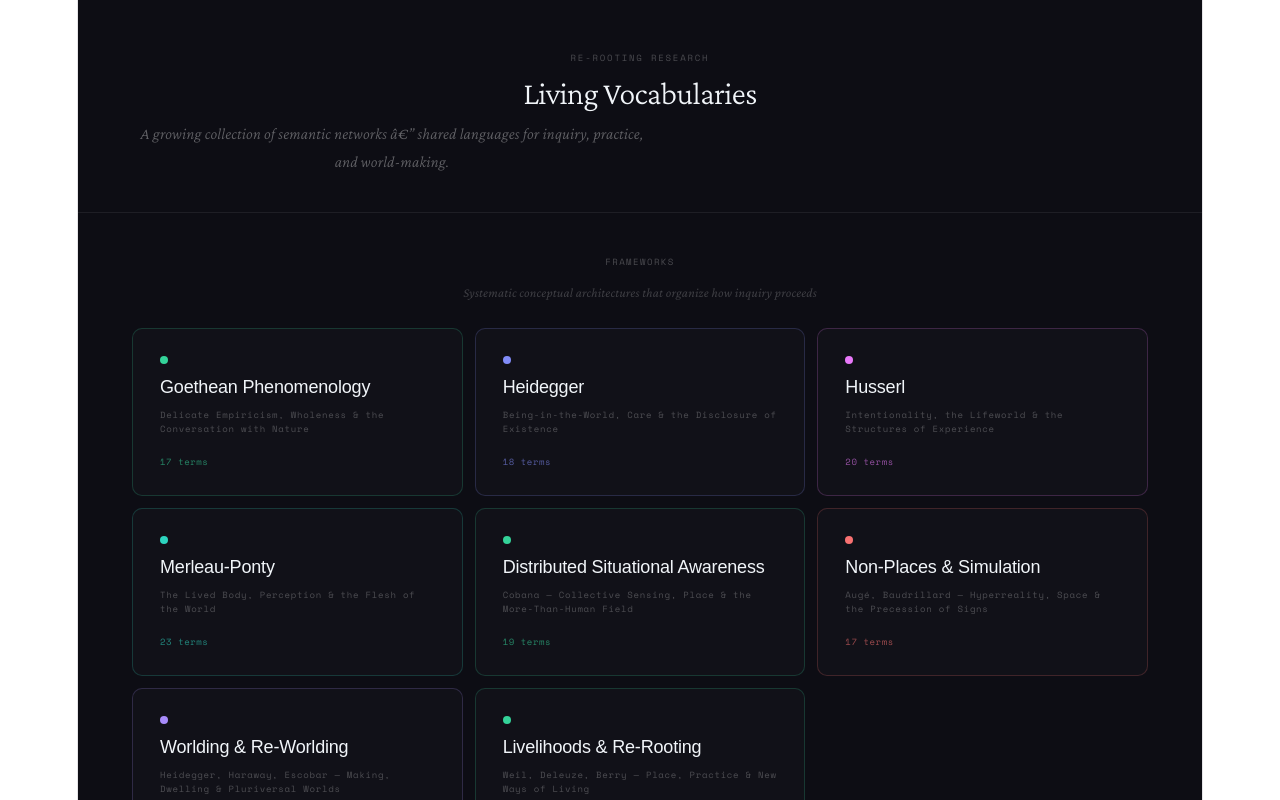
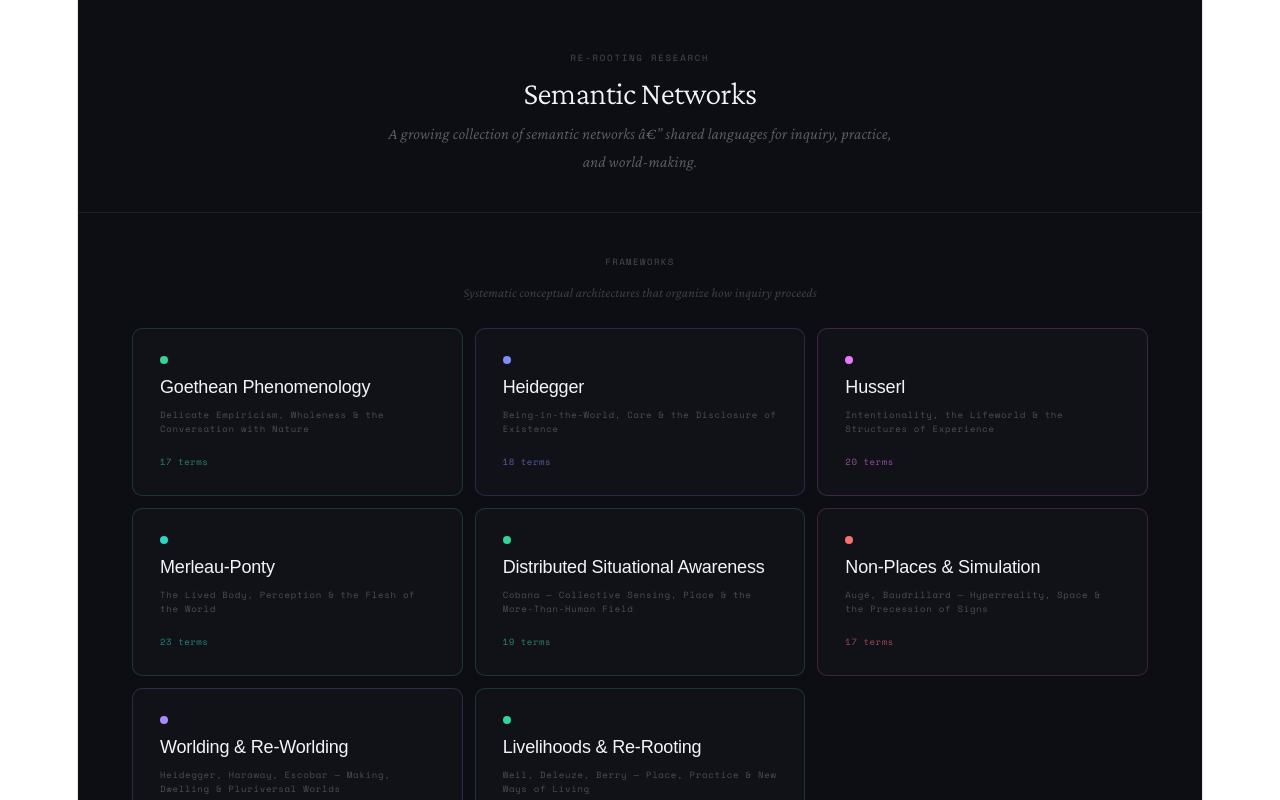
Before and after one commit to matthew-re-rooting/Semantic-Networks, a React (Vite) app: page / in a window 1280 px wide. Shown: the top 800 px of the page. Built offline with nearby package versions, Linux system fonts and the light colour scheme.

Commit message:
rename Living Vocabularies to Semantic Networks, fix subtitle encoding and centering

```diff
--- a/src/App.jsx
+++ b/src/App.jsx
@@ -745,9 +745,9 @@ function LandingPage({ onSelect }) {
           Re-Rooting Research
         </div>
         <div style={{ fontSize:"32px", fontWeight:300, color:"#f1f5f9", letterSpacing:"-0.02em", marginBottom:"0.75rem" }}>
-          Living Vocabularies
+          Semantic Networks
         </div>
-        <div style={{ fontSize:"16px", fontStyle:"italic", color:"rgba(255,255,255,0.35)", fontWeight:300, maxWidth:"520px", lineHeight:1.75 }}>
+        <div style={{ fontSize:"16px", fontStyle:"italic", color:"rgba(255,255,255,0.35)", fontWeight:300, maxWidth:"520px", lineHeight:1.75, textAlign:"center", margin:"0 auto" }}>
           A growing collection of semantic networks â€” shared languages for inquiry, practice, and world-making.
         </div>
       </div>
```
